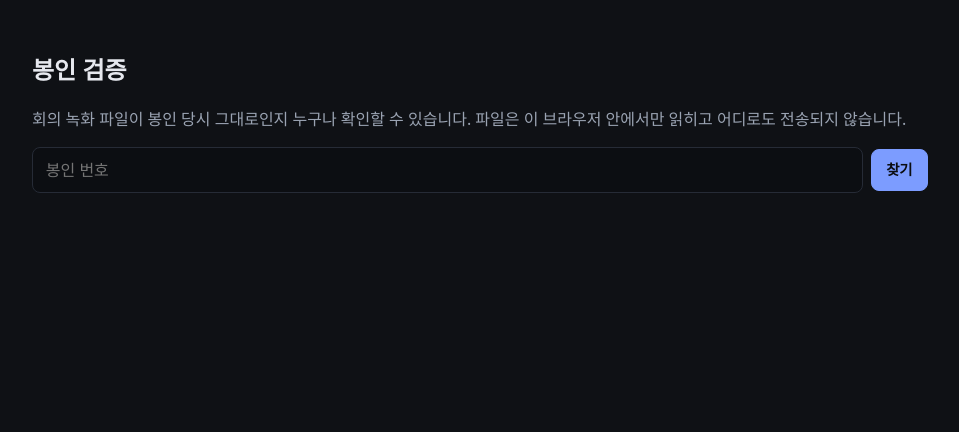
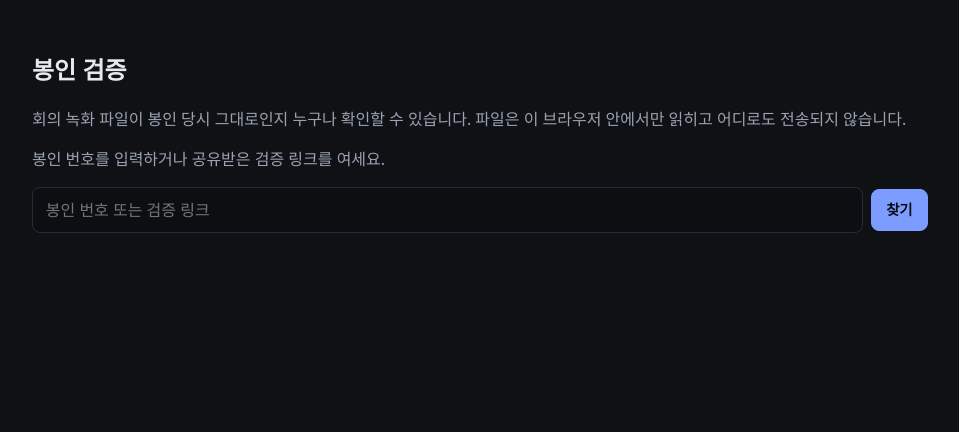
Before and after one commit to sonnyataxowl/meetconclave, an ASP.NET Core app: page /verify in a window 1280 px wide. Shown: the part 53-485 px from the top of the page, without its empty margins (160-1119 px from the left). Run offline with ASP.NET Core 8, Linux system fonts and the light colour scheme; some libraries are stand-ins or nearby versions.

Commit message:
Conclave: 검증 링크 공유와 마무리: 링크 복사 버튼, 카드→/verify 링크, 미리보기 메타, 오류·빈 상태 문구, 흐 — src/Conclave.Client/Pages/Verify.razor

```diff
--- a/src/Conclave.Client/Pages/Verify.razor
+++ b/src/Conclave.Client/Pages/Verify.razor
@@ -3,7 +3,7 @@
 @using Conclave.Client.Services
 @inject ConclaveApi Api
 
-<PageTitle>봉인 검증 · @AppInfo.Name</PageTitle>
+<PageTitle>@VerifyLink.Title(_info?.Title)</PageTitle>
 
 <section class="cc-page cc-verify">
     <h1>봉인 검증</h1>
@@ -11,14 +11,17 @@
 
     @if (string.IsNullOrEmpty(SealId))
     {
+        <p class="cc-muted">@VerifyLink.EmptyHint</p>
         <form class="cc-row" @onsubmit="Go" @onsubmit:preventDefault>
-            <input class="cc-input" placeholder="봉인 번호" @bind="_input" />
+            <input class="cc-input" placeholder="봉인 번호 또는 검증 링크" @bind="_input" />
             <button class="cc-btn cc-btn-primary" type="submit">찾기</button>
         </form>
+        @if (_inputError is not null) { <p class="cc-error">@_inputError</p> }
     }
     else if (_info is null)
     {
-        <p class="cc-muted">@(_error ?? "봉인 기록을 불러오는 중…")</p>
+        <p class="@(_error is null ? "cc-muted" : "cc-error")">@(_error ?? "봉인 기록을 불러오는 중…")</p>
+        @if (_error is not null) { <a class="cc-btn" href="/verify">다른 번호로 찾기</a> }
     }
     else
     {
@@ -32,6 +35,7 @@
                 <dt>지문 (SHA-256)</dt><dd class="cc-mono">@_info.Sha256</dd>
                 <dt>크기 · 길이</dt><dd>@(_info.Bytes / 1024) KB · @TimeSpan.FromMilliseconds(_info.DurationMs).ToString(@"mm\:ss")</dd>
                 <dt>원장</dt><dd>Axowl · 조직 @_info.Org @(_info.AxowlEventId is null ? "" : $"· 이벤트 {_info.AxowlEventId}")</dd>
+                <dt>검증 링크</dt><dd><ShareLink Url="@VerifyLink.Build(Nav.BaseUri, _info.SealId)" /></dd>
             </dl>
         </div>
 
@@ -49,17 +53,23 @@
 @code {
     [Parameter] public string? SealId { get; set; }
     [Inject] NavigationManager Nav { get; set; } = default!;
-    private VerifyInfo? _info; private string? _error, _input, _fileHash; private bool _checking; private bool? _match;
+    private VerifyInfo? _info; private string? _error, _input, _inputError, _fileHash; private bool _checking; private bool? _match;
 
     protected override async Task OnParametersSetAsync()
     {
-        _info = null; _match = null;
+        _info = null; _match = null; _error = null;
         if (string.IsNullOrEmpty(SealId)) return;
         var (v, err) = await Api.VerifyAsync(SealId);
-        _info = v; _error = v is null ? (err ?? "봉인 기록이 없습니다.") : null;
+        _info = v; _error = v is null ? VerifyLink.ErrorMessage(err) : null;
     }
 
-    private void Go() { if (!string.IsNullOrWhiteSpace(_input)) Nav.NavigateTo($"/verify/{_input.Trim()}"); }
+    private void Go()
+    {
+        var id = VerifyLink.Normalize(_input);
+        if (id is null) { _inputError = VerifyLink.EmptyHint; return; }
+        _inputError = null;
+        Nav.NavigateTo($"/verify/{Uri.EscapeDataString(id)}");
+    }
 
     private async Task Check()
     {
```
